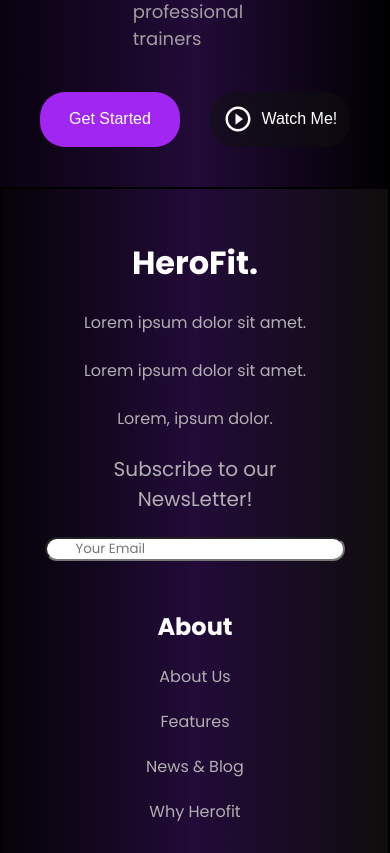
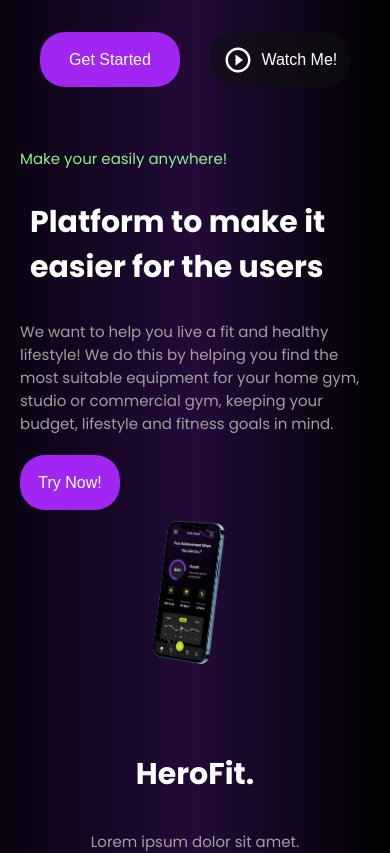
Before and after one commit to AbhishekRS07/HeroFit, a React (Create React App) app: page / in a window 390 px wide. Shown: the part 940-1793 px from the top of the page. Built offline with nearby package versions, Linux system fonts and the light colour scheme.

Commit message:
Try Now page added

```diff
--- a/src/App.js
+++ b/src/App.js
@@ -4,12 +4,14 @@ import Footer from './Components/Footer/Footer';
 import Home from './Components/Homepage/Home';
 import Register from './Components/Login/Register';
 import Navbar from './Components/NavigationBar/Navbar';
+import TrySection from './Components/TrySection/TrySection';
 
 function App() {
   return (
     <div className="App">
     <Navbar/>
    <Home/>
+   <TrySection/>
    <Footer/>
    {/* <Register/> */}
     </div>
--- a/src/Components/Footer/footer.css
+++ b/src/Components/Footer/footer.css
@@ -1,12 +1,13 @@
 #parentfooter{
     width: 100%;
     height: 550px;
-    border: 2px solid black;
+    /* border: 2px solid black; */
     display: flex;
     flex-direction: row;
     align-items: center;
     justify-content: center;
-    background-image: linear-gradient(to right,rgb(5, 3, 8), rgb(34,11,56),rgb(15, 13, 13));
+    background-color: #310e68;
+   background-image: linear-gradient(to right,rgb(9,2,15), rgb(34,11,56),rgb(0, 0, 0));
     padding: 40px;
 }
 #child1{
@@ -89,13 +90,14 @@ label{
     #parentfooter{
        display: grid;
        grid-template-columns: repeat(1,1fr);
+       align-items: center;
        place-items:  center;
        height: auto;
        /* row-gap: 70px; */
 
     }
     #child1,#child2,#child3,#child4{
-      width: 90%;
+      width: 100%;
       height: 200px;
     }
 
--- a/src/Components/Homepage/home.css
+++ b/src/Components/Homepage/home.css
@@ -110,5 +110,23 @@
         color: white;
         padding: 10px;
      }
+     #hometext{
+        /* margin-top: 20px; */
+        /* border: 2px solid black; */
+        width: 100%;
+        /* height: 490px; */
+
+        padding:20px;
+        gap: 10px;
+        /* line-height: 3rem; */
+
+
+    }
+    #homephoto{
+        /* border: 2px solid black; */
+        width: 100%;
+        /* height: 530px; */
+        margin-top: 40px;
+    }
 
  }
--- a/src/Components/Login/Register.jsx
+++ b/src/Components/Login/Register.jsx
@@ -22,21 +22,7 @@ const Register = () => {
               <input type="password" placeholder="Password" />
             </div>
             <input type="submit" value="Login" className="btn solid" />
-            <p className="social-text">Or Sign in with social platforms</p>
-            <div className="social-media">
-              <a href="#" className="social-icon">
-                {/* <i className="fab fa-facebook-f"></i> */}
-              </a>
-              <a href="#" className="social-icon">
-                {/* <i className="fab fa-twitter"></i> */}
-              </a>
-              <a href="#" className="social-icon">
-                {/* <i className="fab fa-google"></i> */}
-              </a>
-              <a href="#" className="social-icon">
-                {/* <i className="fab fa-linkedin-in"></i> */}
-              </a>
-            </div>
+
           </form>
           <form action="#" className="sign-up-form">
             <h2 className="title">Sign up</h2>
@@ -53,21 +39,8 @@ const Register = () => {
               <input type="password" placeholder="Password" />
             </div>
             <input type="submit" className="btn" value="Sign up" />
-            <p className="social-text">Or Sign up with social platforms</p>
-            <div className="social-media">
-              <a href="#" className="social-icon">
-                {/* <i className="fab fa-facebook-f"></i> */}
-              </a>
-              <a href="#" className="social-icon">
-                {/* <i className="fab fa-twitter"></i> */}
-              </a>
-              <a href="#" className="social-icon">
-                {/* <i className="fab fa-google"></i> */}
-              </a>
-              <a href="#" className="social-icon">
-                {/* <i className="fab fa-linkedin-in"></i> */}
-              </a>
-            </div>
+
+
           </form>
         </div>
       </div>
--- a/src/Components/Login/mix.css
+++ b/src/Components/Login/mix.css
@@ -63,7 +63,7 @@ form.sign-in-form {
 
 .title {
   font-size: 2.2rem;
-  color: #444;
+  color: #f8f9fa;
   margin-bottom: 10px;
 }
 
@@ -95,7 +95,7 @@ form.sign-in-form {
   line-height: 1;
   font-weight: 600;
   font-size: 1.1rem;
-  color: #333;
+  color: #ddd8d8;
 }
 
 .input-field input::placeholder {
@@ -135,8 +135,8 @@ form.sign-in-form {
 
 .btn {
   width: 150px;
-  background-color: #310e68;
-  background-image: linear-gradient(to right,rgb(9,2,15), rgb(34,11,56),rgb(8,2,13));
+  background-color: #5318b2;
+
   border: none;
   outline: none;
   height: 49px;
@@ -172,7 +172,7 @@ form.sign-in-form {
   right: 48%;
   transform: translateY(-50%);
   background-color: #310e68;
-  background-image: linear-gradient(to right,rgb(50, 11, 85), rgb(45, 37, 150),rgb(38, 9, 61));;
+  background-image: linear-gradient(to right,rgb(61, 16, 100), rgb(57, 49, 171),rgb(38, 9, 61));;
   transition: 1.8s ease-in-out;
   border-radius: 50%;
   z-index: 6;
--- /dev/null
+++ b/src/Components/TrySection/TrySection.jsx
@@ -0,0 +1,26 @@
+import React from "react";
+import "./try.css";
+import phone from "./../Images/phone.png"
+const TrySection = () => {
+  return (
+    <div id="try">
+      <div id="try1">
+        <p style={{color:"lightgreen"}}>Make your easily anywhere!</p>
+        <h1>Platform to make it easier for the users</h1>
+        <p>
+          We want to help you live a fit and healthy lifestyle! We do this by
+          helping you find the most suitable equipment for your home gym, studio
+          or commercial gym, keeping your budget, lifestyle and fitness goals in
+          mind.
+        </p>
+        <button>Try Now!</button>
+      </div>
+      <div id="try2">
+      <img src={phone} alt="" />
+      </div>
+
+    </div>
+  );
+};
+
+export default TrySection;
--- /dev/null
+++ b/src/Components/TrySection/try.css
@@ -0,0 +1,103 @@
+#try{
+    width: 100%;
+    height: 550px;
+    /* border: 2px solid grey; */
+    display: flex;
+    align-items: center;
+    justify-content: space-evenly;
+    /* border: 3px solid white; */
+    background-color: #310e68;
+    background-image: linear-gradient(to right,rgb(9,2,15), rgb(34,11,56),rgb(0, 0, 0));
+}
+#try1{
+   width: 40%;
+   display: flex;
+   flex-direction: column;
+    align-items: start;
+    justify-content: space-around;
+    /* border: 3px solid white; */
+    height: 450px;
+    text-align: left;
+
+
+}
+#try2{
+    width: 40%;
+    /* border: 3px solid white; */
+    height: 100%;
+    display: flex;
+    align-items: center;
+    object-fit:contain;
+}
+#try2>img{
+
+   width: 90%;
+
+}
+h1{
+    font-size: 40px;
+    color: white;
+ }
+ p{
+     color: rgb(162,158,162);
+     font-size: 18px;
+ }
+ button{
+
+        width: 140px;
+        height: 55px;
+        border-radius: 25px;
+        background-color:rgb(161,38,241) ;
+        color: white;
+        border: none;
+        font-size: 16px;
+        padding: 4px;
+        /* padding: 10px; */
+
+ }
+ button:hover{
+    background-color:rgb(93, 8, 150) ;
+    color: whitesmoke;
+    /* border: 3px solid white; */
+}
+
+@media (max-width: 790px) {
+
+    #try{
+
+        display: flex;
+        flex-direction: column;
+        align-items:center;
+        justify-content: space-evenly;
+
+        height: auto;
+       padding: 20px;
+
+    }
+    h1{
+       font-size: 30px;
+       color: white;
+       padding: 10px;
+    }
+    #try1{
+        width: 100%;
+        display: flex;
+        flex-direction: column;
+         align-items: start;
+         justify-content: space-around;
+         /* border: 3px solid white; */
+         height: auto;
+         text-align: left;
+        gap: 20px;
+
+     }
+     p{
+        font-size: 15px;
+     }
+     button{
+        width:100px ;
+     }
+     img{
+        width: 100%;
+     }
+}
```
Also changed, not shown: src/Components/Images/phone.png (added).
